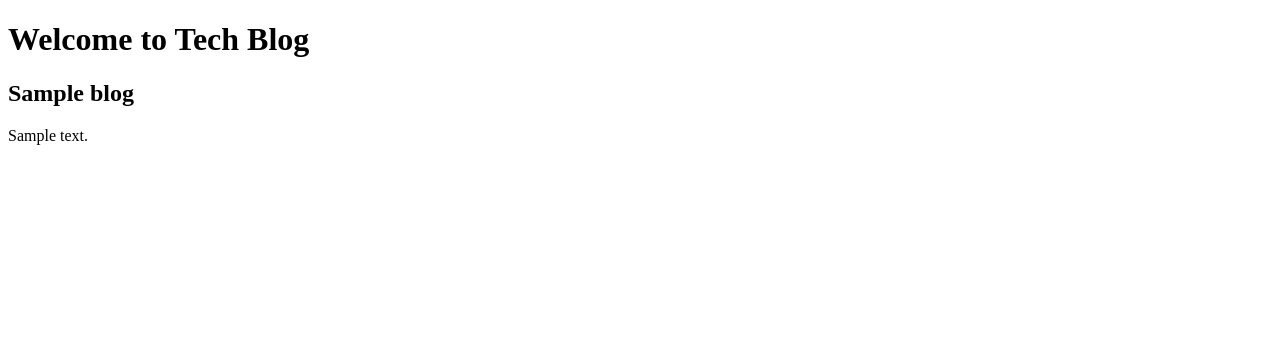
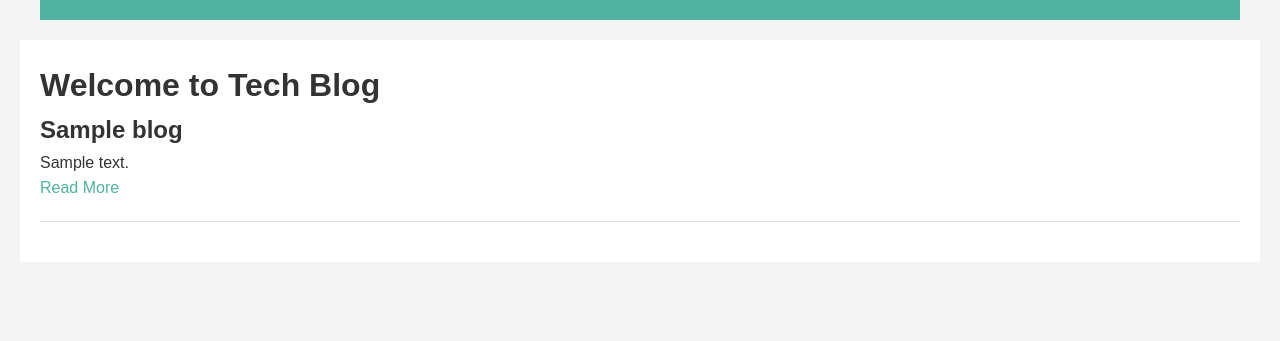
Before and after one commit to butlerem/Tech-Blog, a Node project: template views/homepage.handlebars in a window 1280 px wide. Shown: the top 341 px of the page. Run offline with Node 20 templates, Linux system fonts and the light colour scheme; the template is opened without the code that fills it: most values are stand-ins (such as "Sample title", 1, 10 or a date in 2020); some libraries are stand-ins or nearby versions.

Commit message:
Revised Routs, Reinstalled Handlebars

```diff
--- a/package.json
+++ b/package.json
@@ -4,7 +4,9 @@
   "description": "",
   "main": "index.js",
   "scripts": {
-    "test": "echo \"Error: no test specified\" && exit 1"
+    "test": "echo \"Error: no test specified\" && exit 1",
+    "start": "node server.js",
+    "dev": "nodemon server.js"
   },
   "keywords": [],
   "author": "",
@@ -14,7 +16,7 @@
     "connect-session-sequelize": "^7.1.7",
     "dotenv": "^16.3.1",
     "express": "^4.18.2",
-    "express-handlebars": "^7.1.2",
+    "express-handlebars": "^5.3.2",
     "express-session": "^1.17.3",
     "mysql2": "^3.6.0",
     "sequelize": "^6.32.1"
--- a/public/images/css/styles.css
+++ b/public/images/css/styles.css
@@ -0,0 +1,86 @@
+/* styles.css */
+
+/* Reset some default browser styles */
+body, div, h1, h2, p, a, form, input, button {
+    margin: 0;
+    padding: 0;
+    border: none;
+    font-family: 'Arial', sans-serif;
+}
+
+body {
+    background-color: #f4f4f4;
+    color: #333;
+    line-height: 1.6;
+}
+
+header, main, footer {
+    max-width: 1200px;
+    margin: auto;
+    padding: 20px;
+}
+
+header {
+    background-color: #50b3a2;
+    color: white;
+    text-align: center;
+    padding: 10px 0;
+}
+
+header a {
+    color: #ffffff;
+    margin: 0 15px;
+    text-decoration: none;
+    font-weight: bold;
+}
+
+main {
+    background: #fff;
+    padding: 20px;
+    margin-top: 20px;
+}
+
+article {
+    border-bottom: 1px solid #e1e1e1;
+    margin-bottom: 20px;
+    padding-bottom: 20px;
+}
+
+h1, h2 {
+    color: #333;
+}
+
+a {
+    color: #50b3a2;
+    text-decoration: none;
+}
+
+a:hover {
+    text-decoration: underline;
+}
+
+form {
+    margin-top: 20px;
+}
+
+input, button {
+    padding: 10px;
+    margin-top: 10px;
+    width: 100%;
+}
+
+button {
+    background-color: #50b3a2;
+    color: white;
+    cursor: pointer;
+}
+
+button:hover {
+    background-color: #333;
+}
+
+footer {
+    margin-top: 40px;
+    text-align: center;
+    font-size: 14px;
+}
--- a/server.js
+++ b/server.js
@@ -3,6 +3,14 @@ const session = require('express-session');
 const SequelizeStore = require('connect-session-sequelize')(session.Store);
 const exphbs = require('express-handlebars');
 const sequelize = require('./config/connection'); // Moved to the top for visibility.
+const apiRoutes = require('./controllers/apiRoutes');
+const homeRoutes = require('./controllers/homeRoutes');
+
+const express = require('express');
+const session = require('express-session');
+const SequelizeStore = require('connect-session-sequelize')(session.Store);
+const exphbs = require('express-handlebars');
+const sequelize = require('./config/connection');
 const apiRoutes = require('./controllers/apiRoutes');
 const homeRoutes = require('./controllers/homeRoutes');
 
@@ -13,8 +21,7 @@ const PORT = process.env.PORT || 3001;
 app.use(express.json());
 app.use(express.urlencoded({ extended: true }));
 app.use(express.static('public'));
-app.use('/', apiRoutes);
-app.use('/', homeRoutes);
+
 app.engine('handlebars', exphbs({ defaultLayout: 'main' }));
 app.set('view engine', 'handlebars');
 
@@ -36,7 +43,7 @@ app.use('/', homeRoutes);
 
 // 404 handler - should be almost last
 app.use((req, res) => {
-    res.status(404).end();
+    res.status(404).send('Page not found'); // A little more informative than .end()
 });
 
 // Start server after DB connection is established
--- a/views/homepage.handlebars
+++ b/views/homepage.handlebars
@@ -1,8 +1,10 @@
 <h1>Welcome to Tech Blog</h1>
+<div class="posts">
     {{#each blogs as |blog|}}
         <article>
             <h2>{{blog.title}}</h2>
             <p>{{blog.content}}</p>
-        <!-- Add other blog details here -->
+            <a href="/post/{{blog.id}}">Read More</a> <!-- A link to view the full post -->
         </article>
     {{/each}}
+</div>
--- a/views/layouts/main.handlebars
+++ b/views/layouts/main.handlebars
@@ -5,7 +5,7 @@
     <meta charset="UTF-8">
     <meta name="viewport" content="width=device-width, initial-scale=1.0">
     <title>Tech Blog</title>
-    <!-- Add any other meta tags, CSS files, or scripts here -->
+    <link rel="stylesheet" href="/css/styles.css">
 </head>
 
 <body>
```
Also changed, not shown: config/connection.js (added, +10 -0 lines), config/config.js (deleted), models/BlogPost.js (renamed from models/Post.js), 1 other file. Lines whose indentation alone changed are shown as unchanged.
